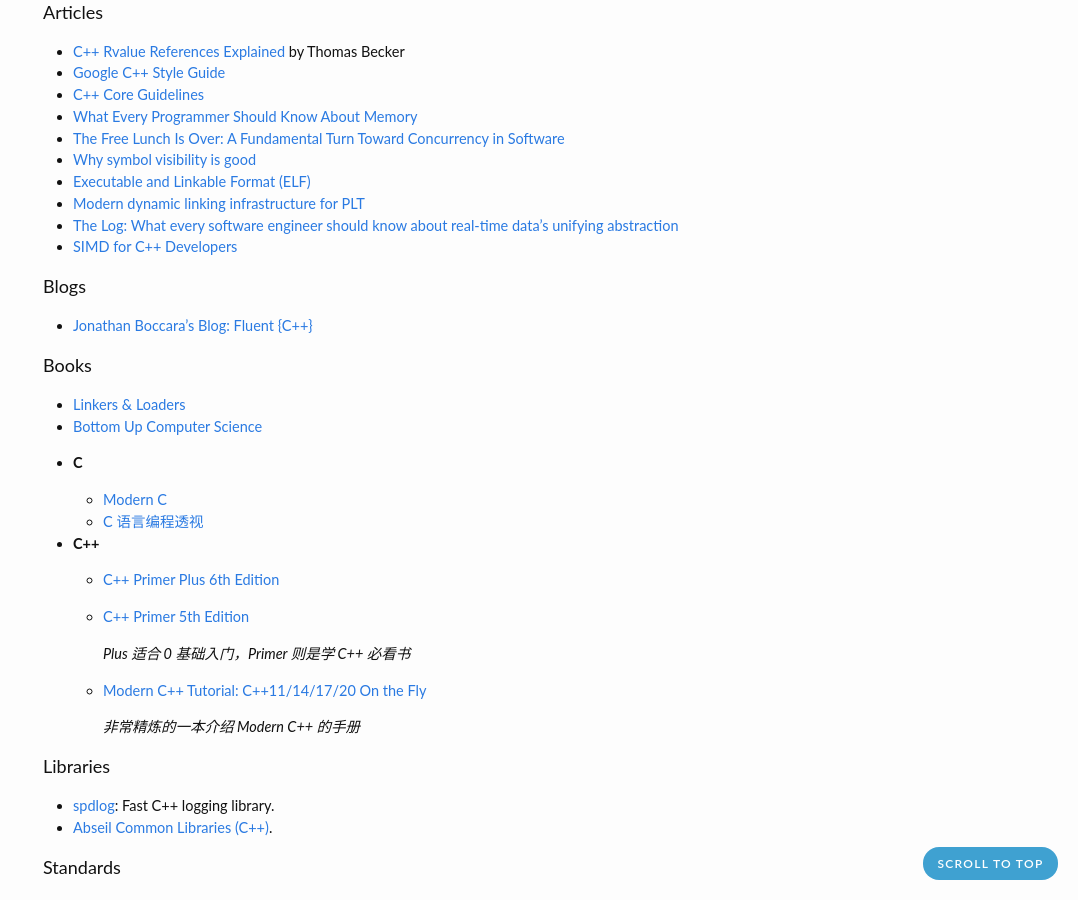
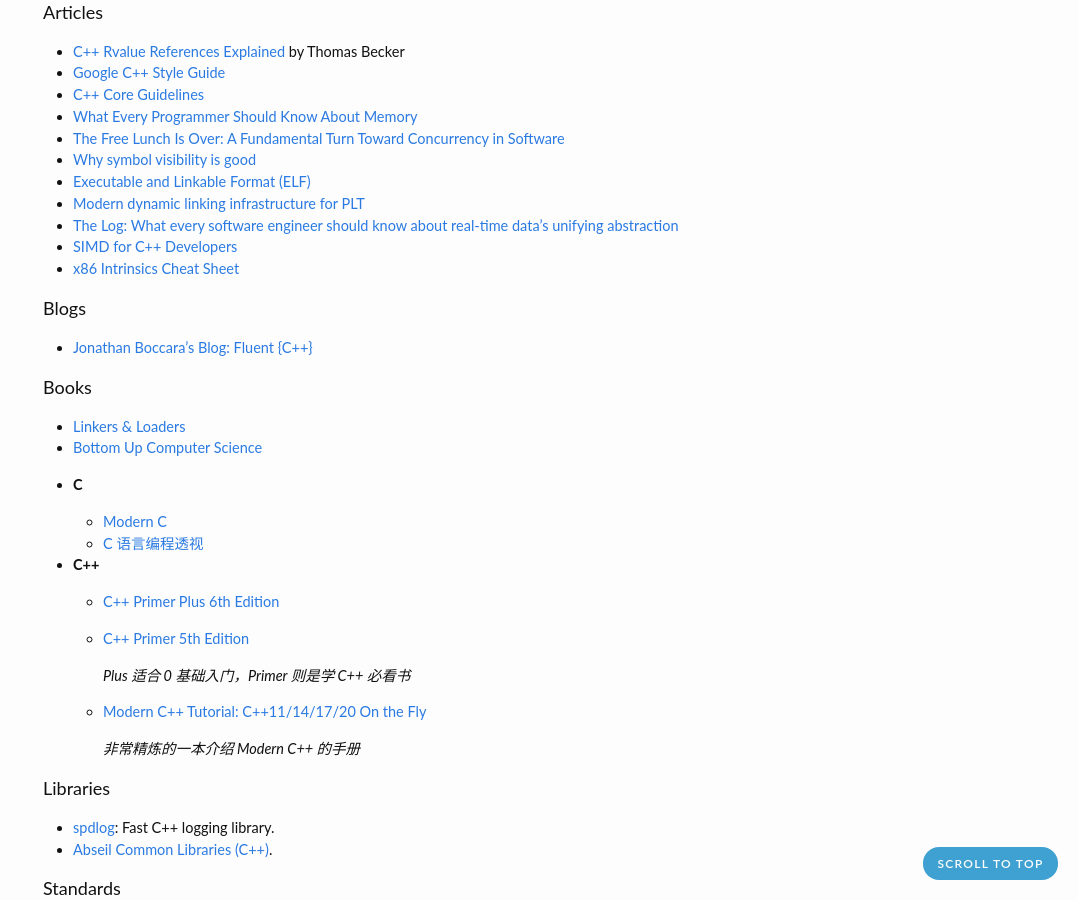
Before and after one commit to zhjwpku/zhjwpku.github.io, a Jekyll site: the page built from _posts/2019-10-07-cpp-learning-resources.md, in a window 1280 px wide and 900 px high, scrolled down 403 px. Shown: the whole window, without its empty margins (202-1280 px from the left). Built offline with Jekyll 4.4.1, drawn with Linux system fonts in a browser that asks for light colours; comment, search, counter and statistics services are not loaded.

Commit message:
x86 Intrinsics Cheat Sheet
Signed-off-by: Junwang Zhao <zhjwpku@gmail.com>

```diff
--- a/_posts/2019-10-07-cpp-learning-resources.md
+++ b/_posts/2019-10-07-cpp-learning-resources.md
@@ -30,6 +30,7 @@
 - [Modern dynamic linking infrastructure for PLT][3474]
 - [The Log: What every software engineer should know about real-time data's unifying abstraction][the-log]
 - [SIMD for C++ Developers][simd]
+- [x86 Intrinsics Cheat Sheet][simd-cheat-sheet]
 
 <h4>Blogs</h4>
 
@@ -145,3 +146,4 @@
 [UTVp4jpJoyc]: https://www.youtube.com/watch?v=UTVp4jpJoyc
 [the-log]: https://engineering.linkedin.com/distributed-systems/log-what-every-software-engineer-should-know-about-real-time-datas-unifying
 [simd]: http://const.me/articles/simd/simd.pdf
+[simd-cheat-sheet]: assets/pdf/x86-intrin-cheatsheet-v2.1.pdf
```
Also changed, not shown: 1 other file.
